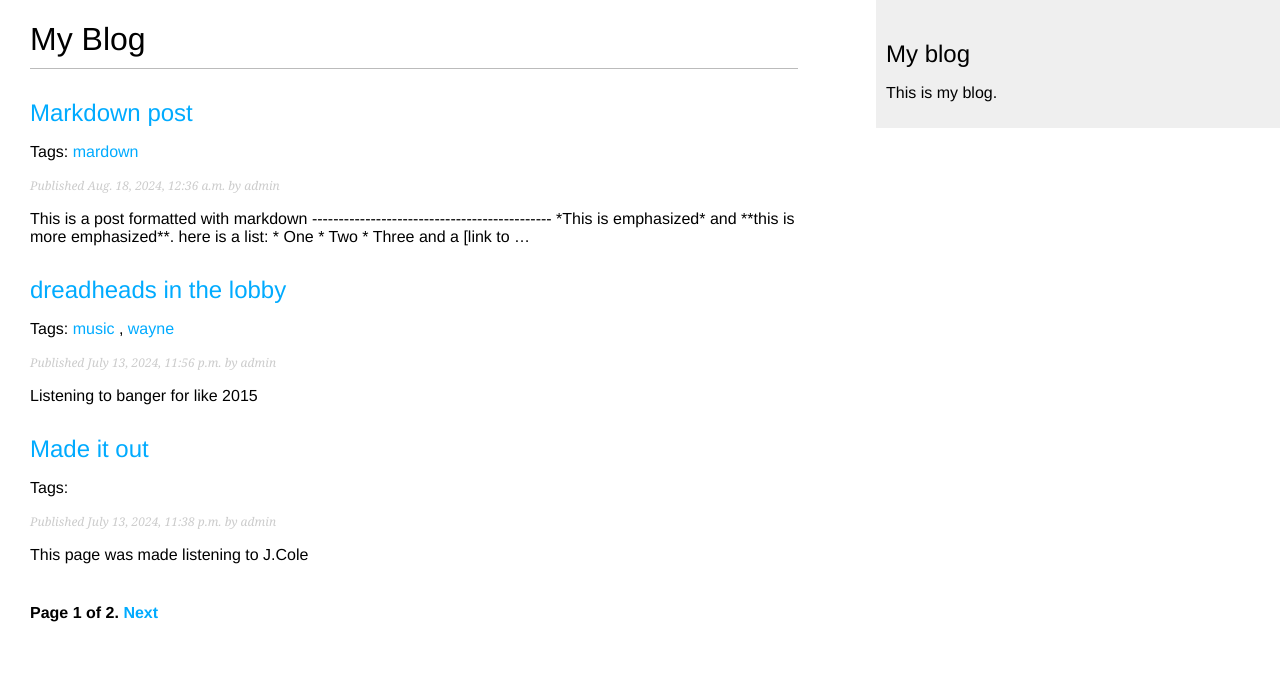
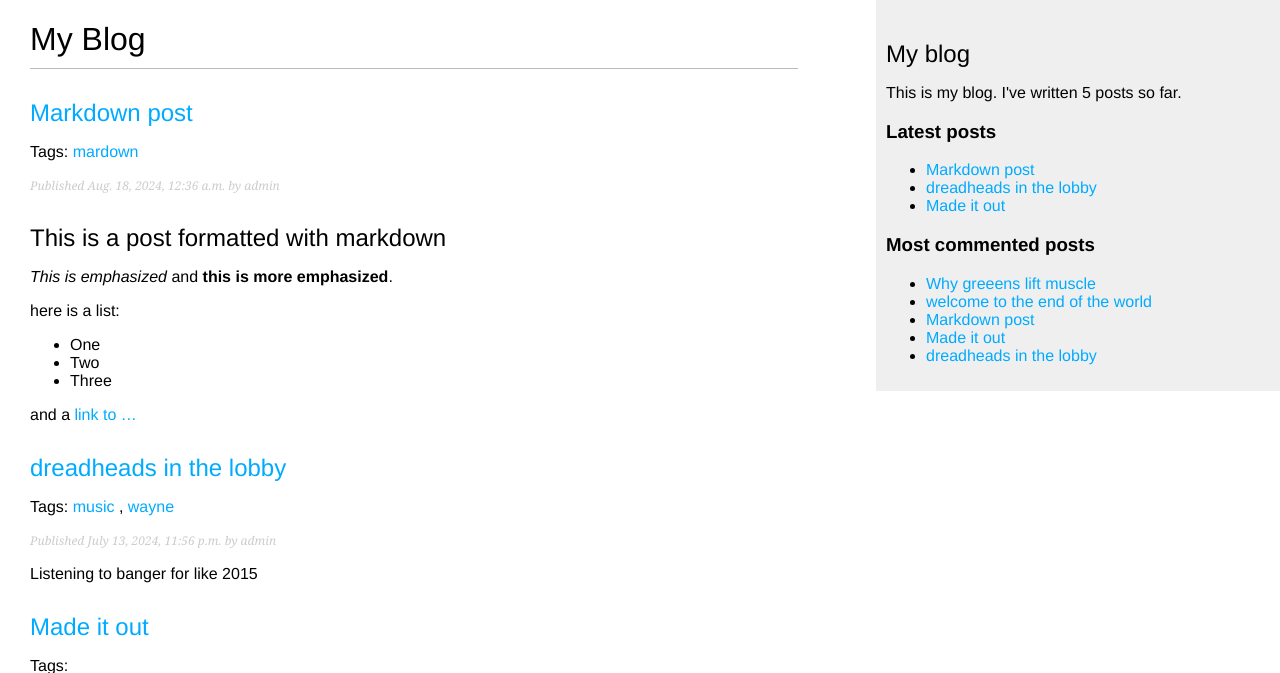
Before and after one commit to SleepingTurtle/djangoExampleBlogApp, a Django app: page /blog/ in a window 1280 px wide. Shown: the top 673 px of the page. Before the commit the page ends 622 px from the top, so only its background shows below. Run offline with Django 5.2, Linux system fonts and the light colour scheme; data comes from the database, SQL or seed files in the repository; both versions use the stored data as it was after the commit; parts of the project's set-up code (start-up, migrations or seed data) failed here and were passed over.

Commit message:
Added sitemap, filtering tags, and, support markdown posts

```diff
--- a/mysite/blog/templates/blog/base.html
+++ b/mysite/blog/templates/blog/base.html
@@ -1,3 +1,4 @@
+{% load blog_tags %}
 {% load static %}
 <!DOCTYPE html>
 <html>
@@ -12,7 +13,21 @@
         </div>
         <div id="sidebar">
             <h2>My blog</h2>
-            <p>This is my blog.</p>
+            <p>
+                This is my blog.
+                I've written {% total_posts %} posts so far.
+            </p>
+            <h3>Latest posts</h3>
+            {% show_latest_posts 3 %}
+            <h3>Most commented posts</h3>
+            {% get_most_commented_posts as most_commented_posts %}
+            <ul>
+                {% for post in most_commented_posts %}
+                    <li>
+                        <a href="{{ post.get_absolute_url }}">{{ post.title }}</a>
+                    </li>
+                {% endfor %}
+            </ul>
         </div>
     </body>
 </html>
--- a/mysite/blog/templates/blog/post/detail.html
+++ b/mysite/blog/templates/blog/post/detail.html
@@ -1,4 +1,5 @@
 {% extends "blog/base.html" %}
+{% load blog_tags %}
 
 {% block title %}{{ post.title }}{% endblock %}
 
@@ -7,7 +8,7 @@
     <p class="date">
         Published {{ post.publish }} by {{ post.author }}
     </p>
-    {{ post.body|linebreaks }}
+    {{ post.body|markdown }}
     <p>
         <a href="{% url "blog:post_share" post.id %}">
             Share this post
--- /dev/null
+++ b/mysite/blog/templates/blog/post/latest_posts.html
@@ -0,0 +1,7 @@
+<ul>
+    {% for post in latest_posts %}
+        <li>
+            <a href="{{ post.get_absolute_url }}">{{ post.title }}</a>
+        </li>
+    {% endfor %}
+</ul>
--- a/mysite/blog/templates/blog/post/list.html
+++ b/mysite/blog/templates/blog/post/list.html
@@ -1,4 +1,5 @@
 {% extends "blog/base.html" %}
+{% load blog_tags %}
 
 {% block title %}My Blog{% endblock %}
 
@@ -24,7 +25,7 @@
         <p class="date">
             Published {{ post.publish }} by {{ post.author }}
         </p>
-        {{ post.body|truncatewords:30|linebreaks }}
+        {{ post.body|markdown|truncatewords:30 }}
     {% endfor %}
     {% include "pagination.html" with page=posts %}
 {% endblock %}
--- /dev/null
+++ b/mysite/blog/templatetags/blog_tags.py
@@ -0,0 +1,32 @@
+import markdown
+from django import template
+from django.db.models import Count
+from django.utils.safestring import mark_safe
+
+from ..models import Post
+
+
+register = template.Library()
+
+
+@register.simple_tag
+def total_posts():
+    return Post.published.count()
+
+
+@register.inclusion_tag("blog/post/latest_posts.html")
+def show_latest_posts(count=5):
+    latest_posts = Post.published.order_by("-publish")[:count]
+    return {"latest_posts": latest_posts}
+
+
+@register.simple_tag
+def get_most_commented_posts(count=5):
+    return Post.published.annotate(total_comments=Count("comments")).order_by(
+        "total_comments"
+    )[:count]
+
+
+@register.filter(name="markdown")
+def markdown_format(text):
+    return mark_safe(markdown.markdown(text))
--- a/mysite/mysite/settings/base.py
+++ b/mysite/mysite/settings/base.py
@@ -10,7 +10,7 @@ BASE_DIR = Path(__file__).resolve().parent.parent.parent
 
 # SECURITY WARNING: keep the secret key used in production secret!
 SECRET_KEY = "django-insecure-)0_v#xjen^@r#zsk(%w(2eh&4n7u@j@3um_208@cgbbt-bfd*c"
-
+SITE_ID = 1
 ALLOWED_HOSTS = []
 
 
@@ -22,6 +22,8 @@ INSTALLED_APPS = [
     "django.contrib.contenttypes",
     "django.contrib.sessions",
     "django.contrib.messages",
+    "django.contrib.sites",
+    "django.contrib.sitemaps",
     "django.contrib.staticfiles",
     "blog.apps.BlogConfig",
     "taggit",
--- a/mysite/mysite/urls.py
+++ b/mysite/mysite/urls.py
@@ -1,7 +1,21 @@
 from django.contrib import admin
+from django.contrib.sitemaps.views import sitemap
 from django.urls import path, include
+
+from blog.sitemaps import PostSiteMap
+
+
+sitemaps = {
+    "posts": PostSiteMap,
+}
 
 urlpatterns = [
     path("admin/", admin.site.urls),
     path("blog/", include("blog.urls", namespace="blog")),
+    path(
+        "sitemap.xml",
+        sitemap,
+        {"sitemaps": sitemaps},
+        name="django.contrib.sitemaps.views.sitemap",
+    ),
 ]
```
Also changed, not shown: mysite/blog/sitemaps.py (added, +14 -0 lines), mysite/blog/templatetags/__init__.py (added), mysite/db.sqlite3.
